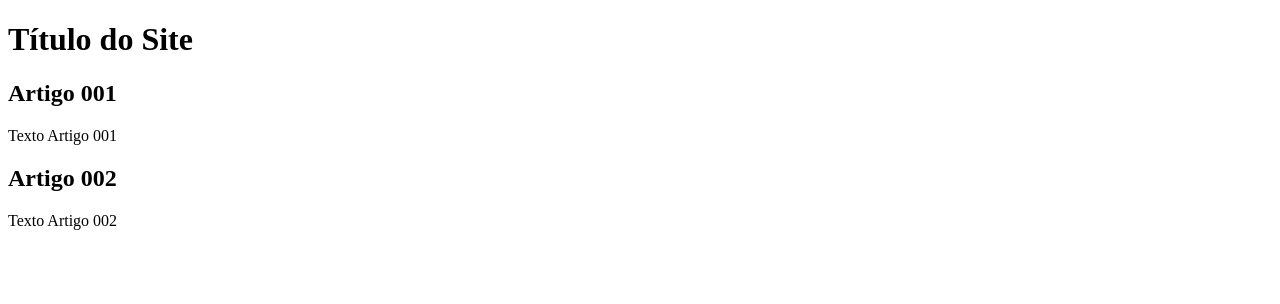
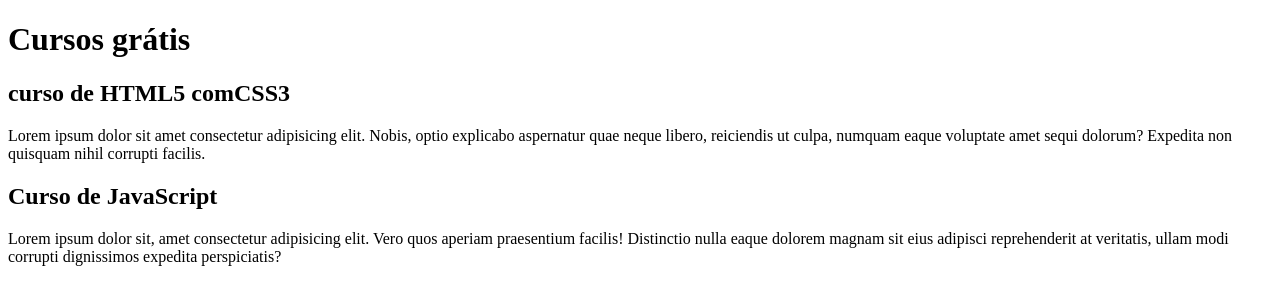
Before and after one commit to RikD96/projeto-site, a plain HTML site: page index.html in a window 1280 px wide. Drawn offline with Linux system fonts and the light colour scheme.

Commit message:
Comecei a escrever conteúdo

```diff
--- a/index.html
+++ b/index.html
@@ -9,15 +9,15 @@
 <body>
    <main>
     <header>
-        <h1>Título do Site</h1>
+        <h1>Cursos grátis</h1>
     </header>
     <article>
-        <h2>Artigo 001</h2>
-        <p>Texto Artigo 001</p>
+        <h2>curso de HTML5 comCSS3 </h2>
+        <p>Lorem ipsum dolor sit amet consectetur adipisicing elit. Nobis, optio explicabo aspernatur quae neque libero, reiciendis ut culpa, numquam eaque voluptate amet sequi dolorum? Expedita non quisquam nihil corrupti facilis.</p>
     </article>
     <article>
-        <h2>Artigo 002</h2>
-        <p>Texto Artigo 002</p>
+        <h2>Curso de JavaScript</h2>
+        <p>Lorem ipsum dolor sit, amet consectetur adipisicing elit. Vero quos aperiam praesentium facilis! Distinctio nulla eaque dolorem magnam sit eius adipisci reprehenderit at veritatis, ullam modi corrupti dignissimos expedita perspiciatis?</p>
     </article>
    </main>
 </body>
```
